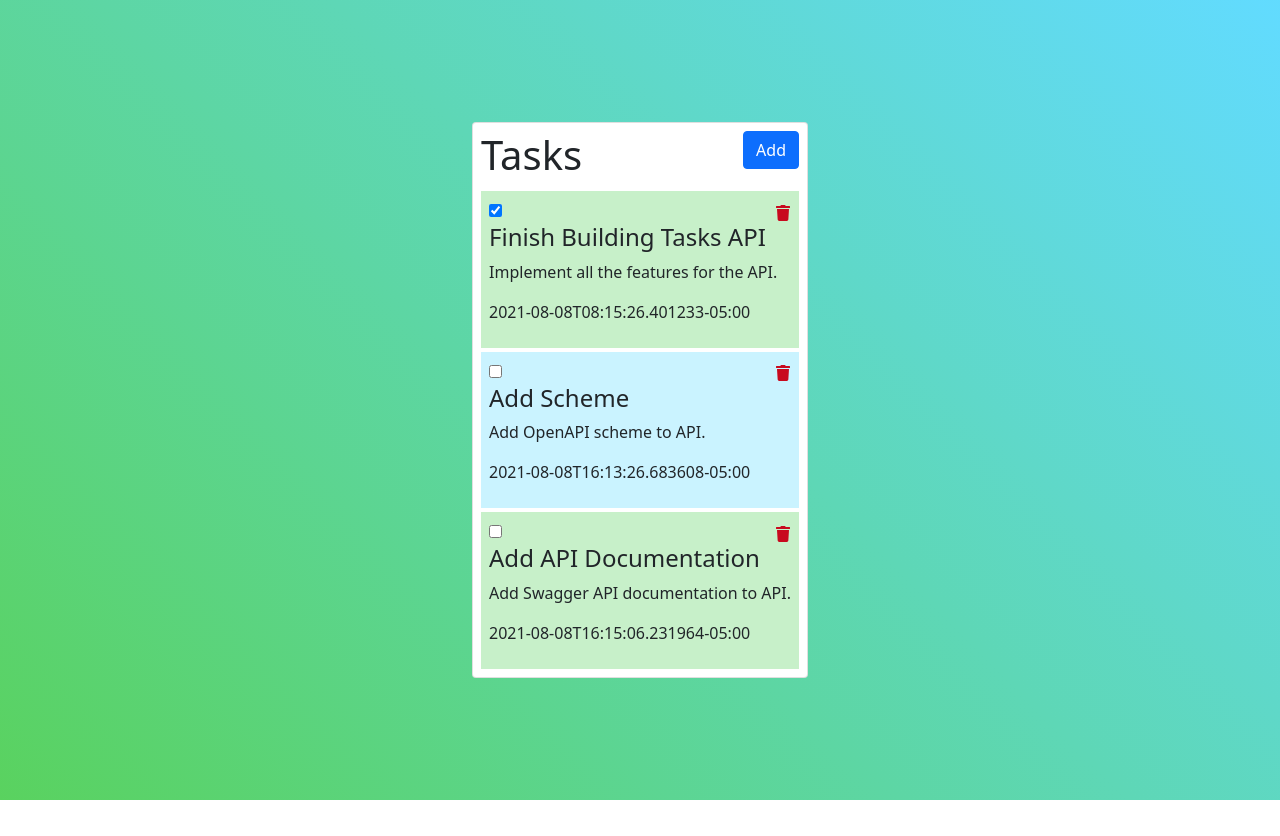
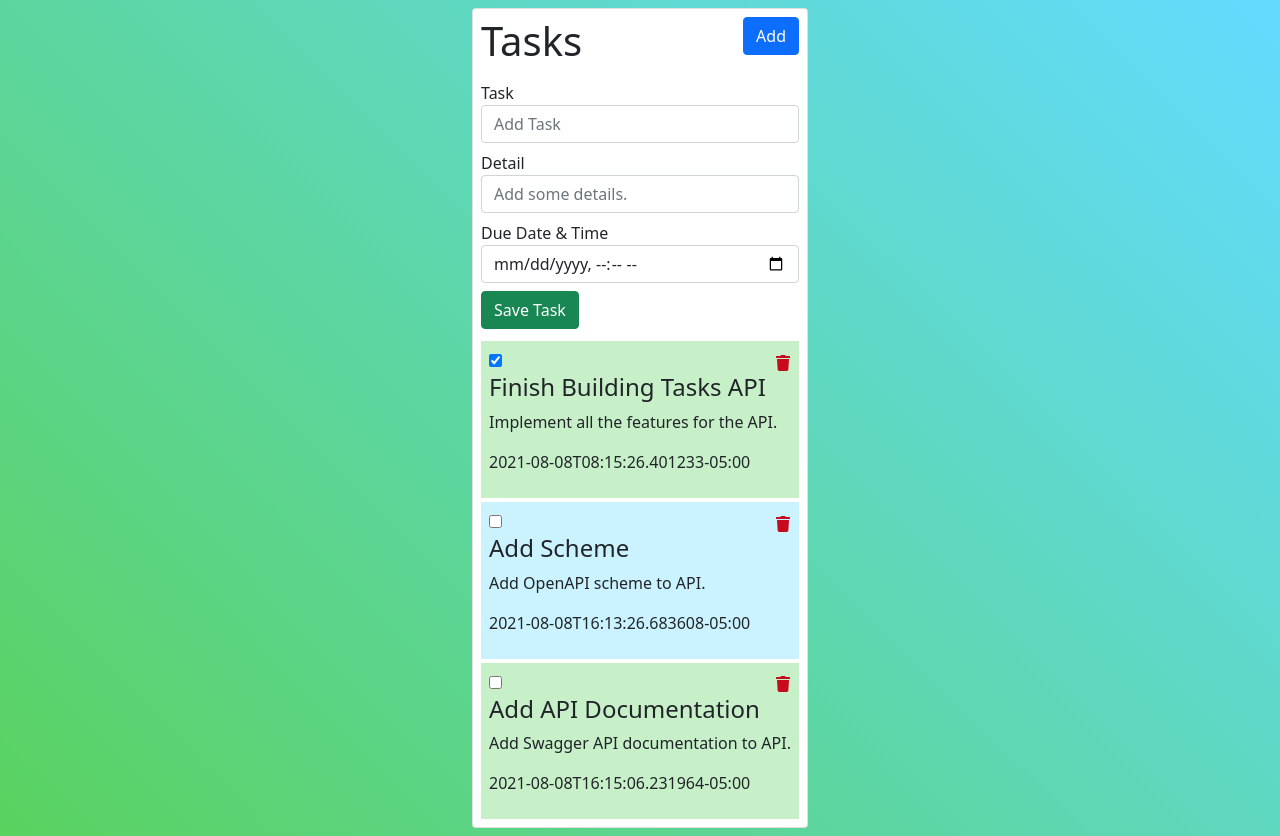
Before and after one commit to mppatterson84/mp-tasks, a React (Create React App) app: page / in a window 1280 px wide. Before the commit the page ends 800 px from the top, so only its background shows below. Built offline with nearby package versions, Linux system fonts and the light colour scheme.

Commit message:
add AddTask component to App component

```diff
--- a/src/App.js
+++ b/src/App.js
@@ -1,6 +1,7 @@
 import { useState } from 'react';
 import Header from './components/Header';
 import Tasks from './components/Tasks';
+import AddTask from './components/AddTask';
 
 function App() {
   const [tasks, setTasks] = useState([
@@ -51,6 +52,7 @@ function App() {
     <div className="app-container container d-flex justify-content-center">
       <div className="card my-2 p-2 align-self-center">
         <Header />
+        <AddTask />
         {tasks.length > 0 ? (
           <Tasks
             tasks={tasks}
```
